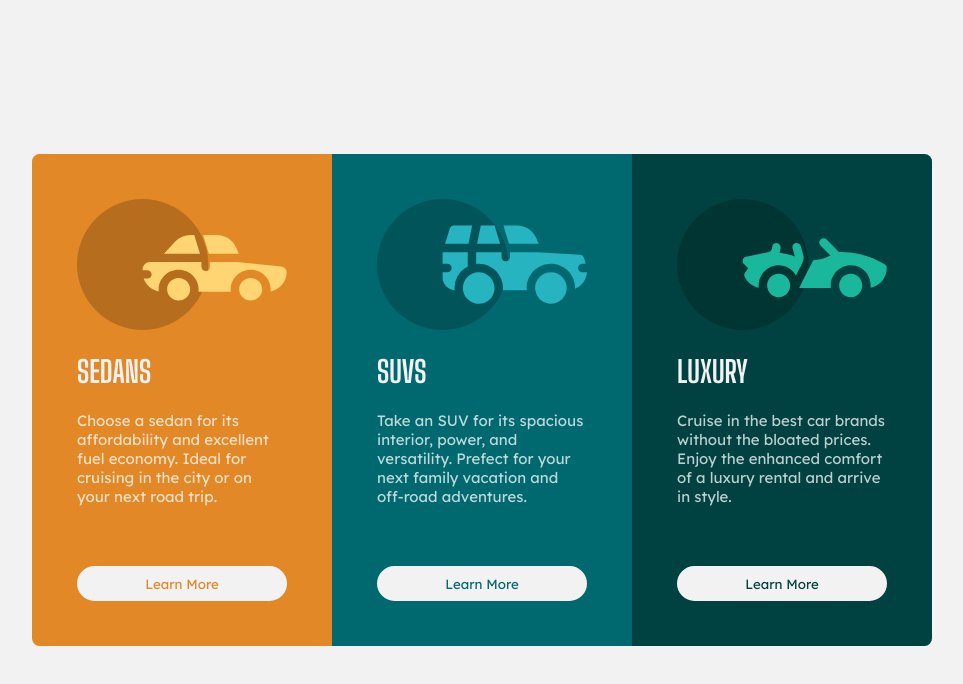
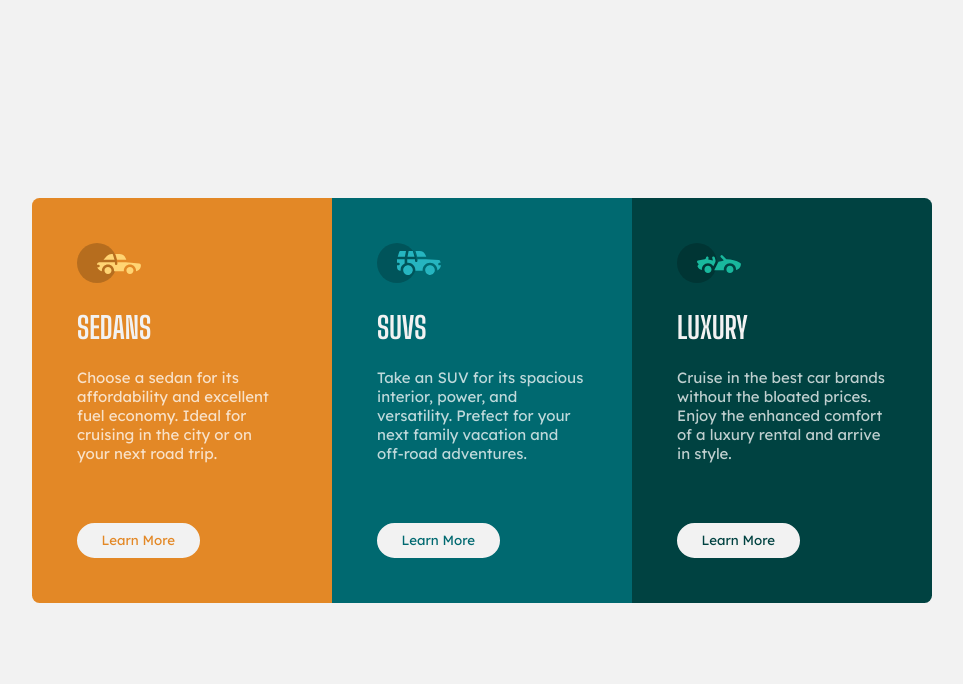
Before and after one commit to juan26468818/3-card-preview-component, a plain HTML site: page index.html in a window 1280 px wide. Shown: the whole page, without its empty margins (158-1121 px from the left). Drawn offline with Linux system fonts and the light colour scheme.

Commit message:
adjust html structure and css

```diff
--- a/index.html
+++ b/index.html
@@ -16,19 +16,19 @@
 <body>
     <main>
         <div class="card-container first-card">
-            <img src="./img/icon-sedans.svg">
+            <img src="./img/icon-sedans.svg" class="car-img">
             <h2>SEDANS</h2>
             <p>Choose a sedan for its affordability and excellent fuel economy. Ideal for cruising in the city or on your next road trip.</p>
             <button>Learn More</button>
         </div>
         <div class="card-container second-card">
-            <img src="./img/icon-suvs.svg">
+            <img src="./img/icon-suvs.svg" class="car-img">
             <h2>SUVS</h2>
             <p>Take an SUV for its spacious interior, power, and versatility. Prefect for your next family vacation and off-road adventures.</p>
             <button>Learn More</button>
         </div>
         <div class="card-container third-card">
-            <img src="./img/icon-luxury.svg">
+            <img src="./img/icon-luxury.svg" class="car-img">
             <h2>LUXURY</h2>
             <p>Cruise in the best car brands without the bloated prices. Enjoy the enhanced comfort of a luxury rental and arrive in style.</p>
             <button>Learn More</button>
--- a/main.css
+++ b/main.css
@@ -31,9 +31,6 @@ main{
 }
 .card-container{
     padding: 3rem;
-    display: flex;
-    flex-direction: column;
-    justify-content: space-around;
 }
 .first-card{
     flex:1;
```
